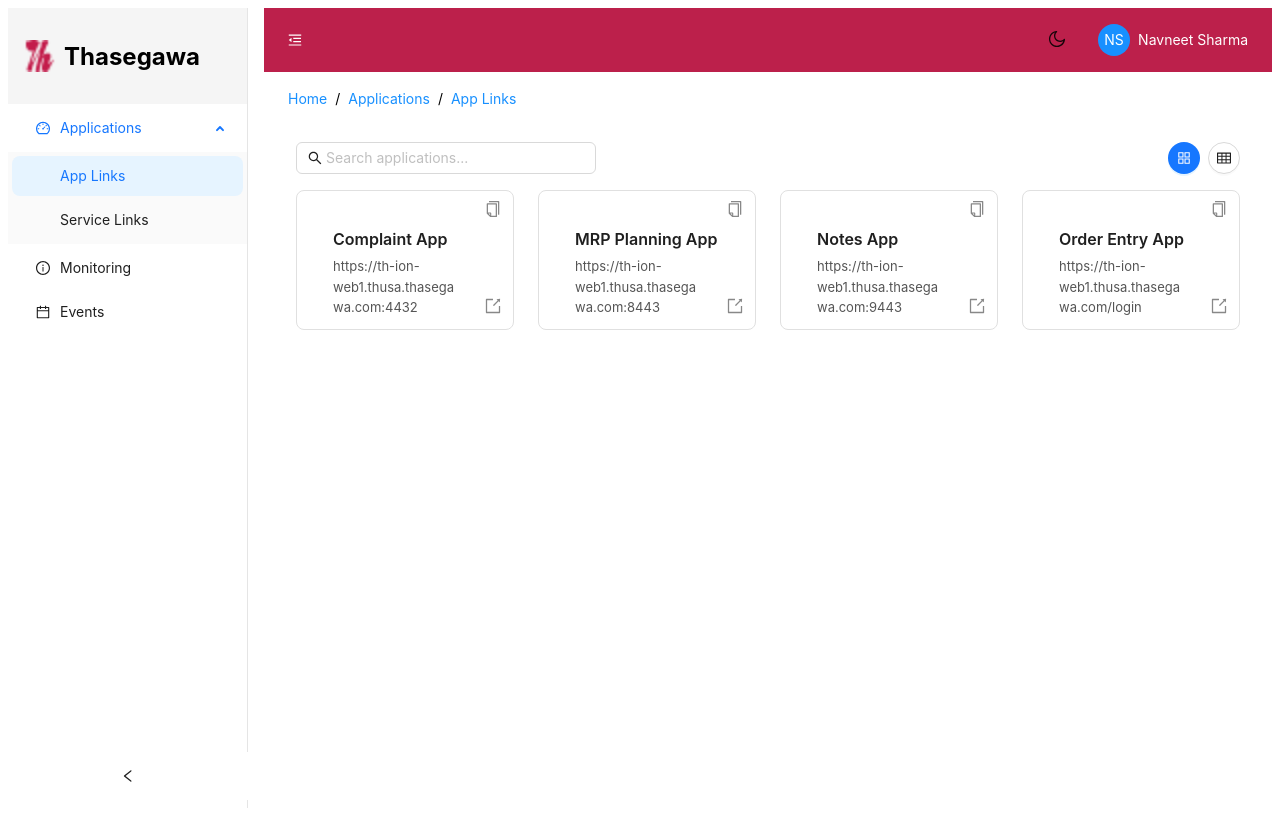
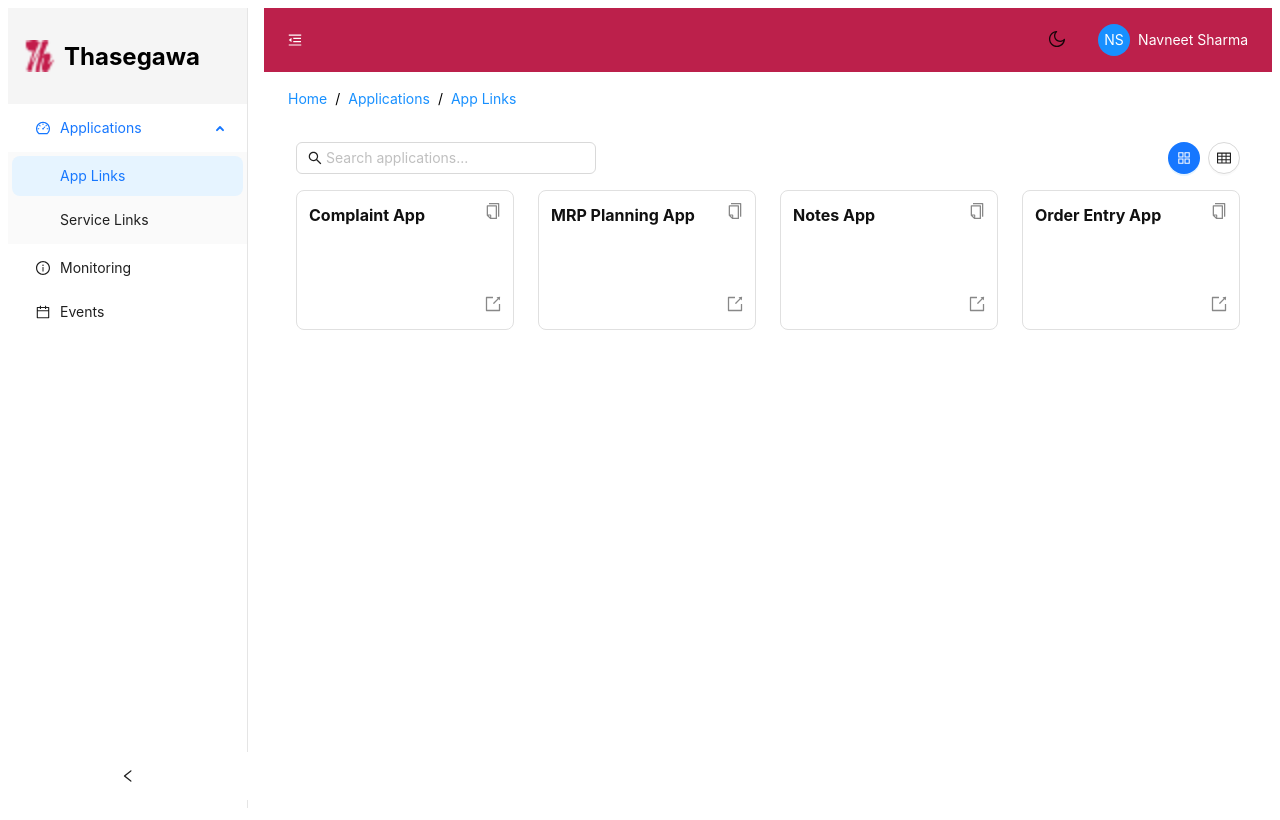
Before and after one commit to Navneet11Sharma11/thasegawa-portal, a React (Vite) app: page /applications/app-links in a window 1280 px wide. Shown: the top 820 px of the page. Built offline with nearby package versions, Linux system fonts and the light colour scheme.

Commit message:
Fixed Styling Issue

```diff
--- a/src/components/common/CardGrid.tsx
+++ b/src/components/common/CardGrid.tsx
@@ -1,9 +1,7 @@
 import React from 'react';
-import { Card, Col, Row, Typography, Tooltip } from 'antd';
+import { Card, Col, Row, Tooltip } from 'antd';
 import { ExportOutlined, CopyOutlined } from '@ant-design/icons';
 import { useTheme } from '../../context/ThemeContext';
-
-const { Title } = Typography;
 
 export interface CardItem {
   key: string;
@@ -27,6 +25,7 @@ const CardGrid: React.FC<CardGridProps> = ({ items }) => {
     <Row gutter={[24, 24]}>
       {items.map((item) => (
         <Col key={item.key} xs={24} sm={12} md={8} lg={6}>
+
           <Card
             className={`app-card ${theme === 'dark' ? 'dark-card' : ''}`}
             hoverable
@@ -35,81 +34,69 @@ const CardGrid: React.FC<CardGridProps> = ({ items }) => {
               height: 140,
               border: '1px solid #e0e0e0',
               borderRadius: 8,
-              display: 'flex',
-              flexDirection: 'column',
-              justifyContent: 'space-between',
               padding: 12,
               cursor: 'pointer',
             }}
           >
-            {/* Top Right Copy Icon */}
+            {/* Title - top left */}
+            <Tooltip title={item.description}>
+              <div
+                style={{
+                  position: 'absolute',
+                  top: 12,
+                  left: 12,
+                  right: 48, // leave space so it doesn't overlap copy icon
+                  fontWeight: 'bold',
+                  fontSize: 16,
+                  color: theme === 'dark' ? '#eee' : '#111',
+                  whiteSpace: 'nowrap',
+                  overflow: 'hidden',
+                  textOverflow: 'ellipsis',
+                  cursor: 'default',
+                }}
+              >
+                {item.title}
+              </div>
+            </Tooltip>
+
+            {/* Copy icon - top right */}
             <Tooltip title="Copy URL">
               <CopyOutlined
                 onClick={(e) => {
-                  e.stopPropagation(); // prevent card click
+                  e.stopPropagation();
                   handleCopy(item.url);
                 }}
                 style={{
                   position: 'absolute',
-                  top: 10,
+                  top: 12,
                   right: 12,
                   fontSize: 16,
                   color: theme === 'dark' ? '#ccc' : '#888',
                   cursor: 'pointer',
+                  zIndex: 10,
                 }}
               />
             </Tooltip>
 
-            {/* Title */}
-            <div
-              style={{
-                fontWeight: 600,
-                fontSize: 16,
-                whiteSpace: 'nowrap',
-                overflow: 'hidden',
-                textOverflow: 'ellipsis',
-              }}
-              title={item.title}
-            >
-              {item.title}
-            </div>
-
-            {/* URL */}
-            <Tooltip title="Open App">
-              <div
-                onClick={(e) => {
-                  e.stopPropagation();
-                  navigator.clipboard.writeText(item.url);
-                }}
-                style={{
-                  fontSize: 13,
-                  color: theme === 'dark' ? '#bbb' : '#555',
-                  wordBreak: 'break-word',
-                  marginTop: 4,
-                  paddingRight: 20,
-                  cursor: 'pointer',
-                }}
-              >
-                {item.url}
-              </div>
-            </Tooltip>
-
-            {/* Bottom Right External Link */}
+            {/* External link - bottom right */}
+            <Tooltip title="Open in new tab">
               <a
                 href={item.url}
                 target="_blank"
                 rel="noopener noreferrer"
-              onClick={(e) => e.stopPropagation()} // prevent card click
+                onClick={(e) => e.stopPropagation()}
                 style={{
                   position: 'absolute',
-                bottom: 10,
+                  bottom: 12,
                   right: 12,
                   fontSize: 16,
                   color: theme === 'dark' ? '#ccc' : '#888',
+                  zIndex: 10,
                 }}
               >
                 <ExportOutlined />
               </a>
+            </Tooltip>
           </Card>
         </Col>
       ))}
```
Lines whose indentation alone changed are shown as unchanged.
